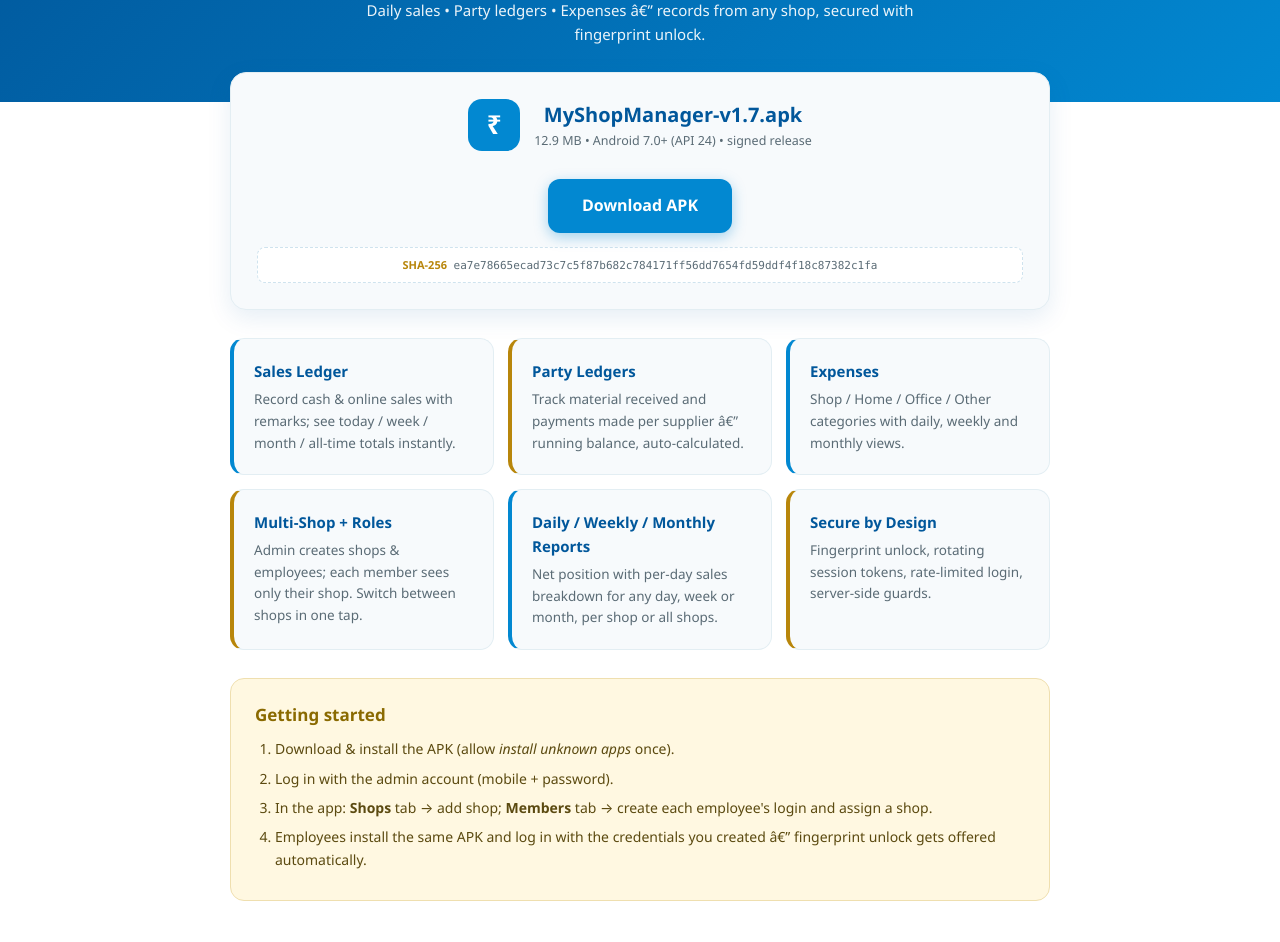
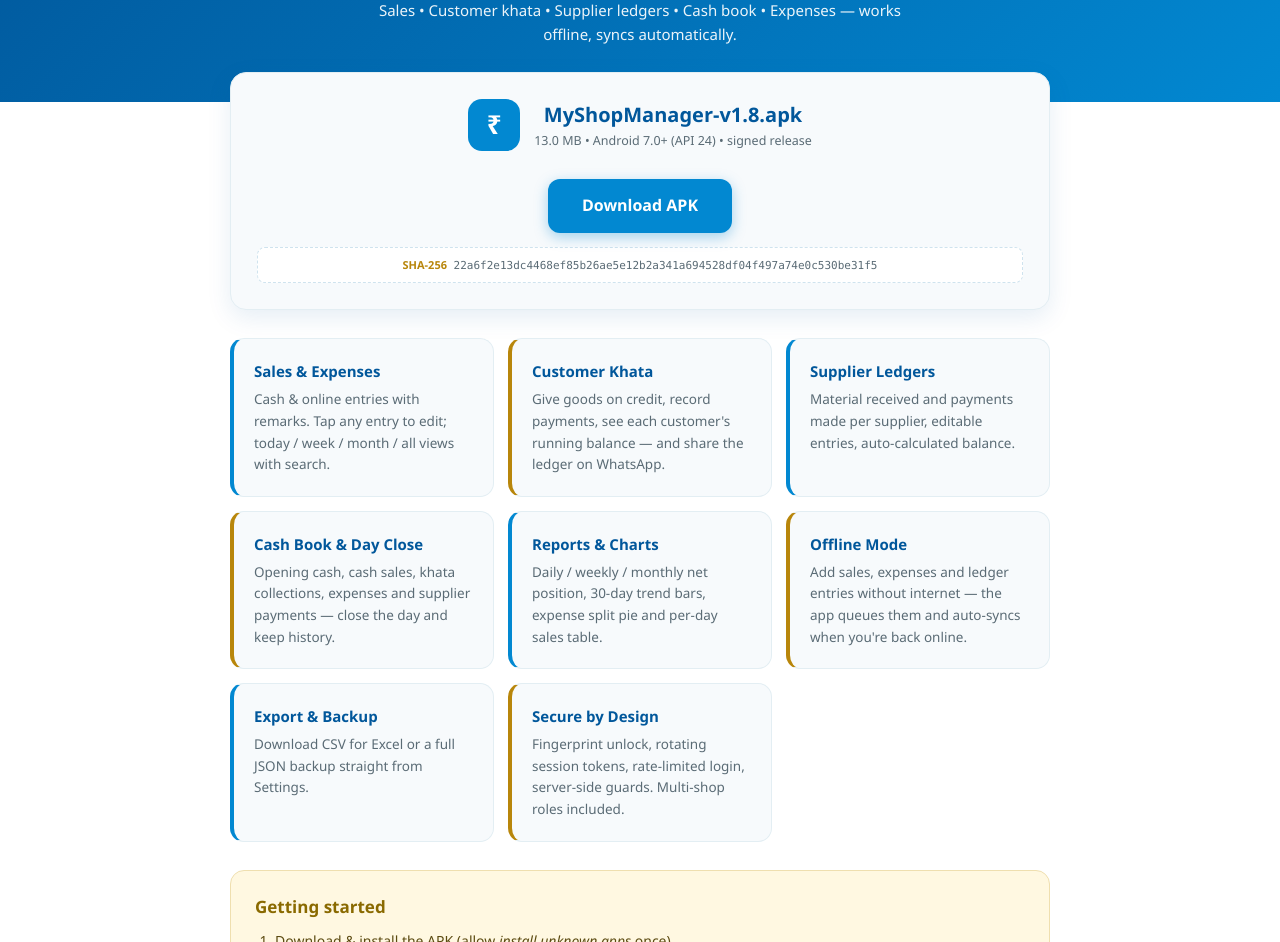
Before and after one commit to swapnashu/myshop, a plain HTML site: page index.html in a window 1280 px wide. Shown: the part 169-1111 px from the top of the page. Drawn offline with Linux system fonts and the light colour scheme.

Commit message:
docs: landing page

```diff
--- a/index.html
+++ b/index.html
@@ -3,8 +3,8 @@
 <head>
 <meta charset="utf-8">
 <meta name="viewport" content="width=device-width, initial-scale=1">
-<title>MyShop Manager â€” Download</title>
-<meta name="description" content="MyShop Manager: daily sales, party ledgers and expense tracking for shops. Download the official APK.">
+<title>MyShop Manager — Download</title>
+<meta name="description" content="MyShop Manager: sales, customer khata, supplier ledgers, cash book and expenses for shops. Download the official APK.">
 <style>
   :root{--sky:#0288D1;--skydark:#01579B;--gold:#B8860B;--goldlt:#FFF8E1;--skylt:#E1F5FE;--ink:#16323F;--gray:#5A6B75;--bg:#FFFFFF;--card:#F7FAFC}
   *{box-sizing:border-box;margin:0;padding:0;font-family:'Segoe UI',system-ui,-apple-system,sans-serif}
@@ -39,28 +39,30 @@
 </head>
 <body>
 <header>
-  <div class="badge">v1.7 &bull; official build</div>
+  <div class="badge">v1.8 &bull; official build</div>
   <h1>MyShop <span>Manager</span></h1>
-  <p>Daily sales &bull; Party ledgers &bull; Expenses â€” records from any shop, secured with fingerprint unlock.</p>
+  <p>Sales &bull; Customer khata &bull; Supplier ledgers &bull; Cash book &bull; Expenses — works offline, syncs automatically.</p>
 </header>
 <main>
   <section class="dl">
     <div class="app">
       <div class="logo">&#8377;</div>
-      <div><h2>MyShopManager-v1.7.apk</h2>
-      <div class="meta">12.9 MB &bull; Android 7.0+ (API 24) &bull; signed release</div></div>
+      <div><h2>MyShopManager-v1.8.apk</h2>
+      <div class="meta">13.0 MB &bull; Android 7.0+ (API 24) &bull; signed release</div></div>
     </div>
-    <a class="btn" href="apk/MyShopManager-v1.7.apk" download>Download APK</a>
-    <div class="hash"><b>SHA-256</b> ea7e78665ecad73c7c5f87b682c784171ff56dd7654fd59ddf4f18c87382c1fa</div>
+    <a class="btn" href="apk/MyShopManager-v1.8.apk" download>Download APK</a>
+    <div class="hash"><b>SHA-256</b> 22a6f2e13dc4468ef85b26ae5e12b2a341a694528df04f497a74e0c530be31f5</div>
   </section>
 
   <section class="grid">
-    <div class="card sky"><h3>Sales Ledger</h3><p>Record cash &amp; online sales with remarks; see today / week / month / all-time totals instantly.</p></div>
-    <div class="card gold"><h3>Party Ledgers</h3><p>Track material received and payments made per supplier â€” running balance, auto-calculated.</p></div>
-    <div class="card sky"><h3>Expenses</h3><p>Shop / Home / Office / Other categories with daily, weekly and monthly views.</p></div>
-    <div class="card gold"><h3>Multi-Shop + Roles</h3><p>Admin creates shops &amp; employees; each member sees only their shop. Switch between shops in one tap.</p></div>
-    <div class="card sky"><h3>Daily / Weekly / Monthly Reports</h3><p>Net position with per-day sales breakdown for any day, week or month, per shop or all shops.</p></div>
-    <div class="card gold"><h3>Secure by Design</h3><p>Fingerprint unlock, rotating session tokens, rate-limited login, server-side guards.</p></div>
+    <div class="card sky"><h3>Sales &amp; Expenses</h3><p>Cash &amp; online entries with remarks. Tap any entry to edit; today / week / month / all views with search.</p></div>
+    <div class="card gold"><h3>Customer Khata</h3><p>Give goods on credit, record payments, see each customer's running balance — and share the ledger on WhatsApp.</p></div>
+    <div class="card sky"><h3>Supplier Ledgers</h3><p>Material received and payments made per supplier, editable entries, auto-calculated balance.</p></div>
+    <div class="card gold"><h3>Cash Book &amp; Day Close</h3><p>Opening cash, cash sales, khata collections, expenses and supplier payments — close the day and keep history.</p></div>
+    <div class="card sky"><h3>Reports &amp; Charts</h3><p>Daily / weekly / monthly net position, 30-day trend bars, expense split pie and per-day sales table.</p></div>
+    <div class="card gold"><h3>Offline Mode</h3><p>Add sales, expenses and ledger entries without internet — the app queues them and auto-syncs when you're back online.</p></div>
+    <div class="card sky"><h3>Export &amp; Backup</h3><p>Download CSV for Excel or a full JSON backup straight from Settings.</p></div>
+    <div class="card gold"><h3>Secure by Design</h3><p>Fingerprint unlock, rotating session tokens, rate-limited login, server-side guards. Multi-shop roles included.</p></div>
   </section>
 
   <section class="steps">
@@ -69,12 +71,12 @@
       <li>Download &amp; install the APK (allow <i>install unknown apps</i> once).</li>
       <li>Log in with the admin account (mobile + password).</li>
       <li>In the app: <b>Shops</b> tab &rarr; add shop; <b>Members</b> tab &rarr; create each employee's login and assign a shop.</li>
-      <li>Employees install the same APK and log in with the credentials you created â€” fingerprint unlock gets offered automatically.</li>
+      <li>Employees install the same APK and log in with the credentials you created — fingerprint unlock gets offered automatically.</li>
     </ol>
   </section>
 </main>
 <footer>
-  &copy; MyShop Manager â€” official release channel. Source code is maintained privately.
+  &copy; MyShop Manager — official release channel. Source code is maintained privately.
   <br>API status: <a href="https://myshop-manager-api.satyaelectricals.workers.dev/health">myshop-manager-api.satyaelectricals.workers.dev</a>
 </footer>
 </body>
```
